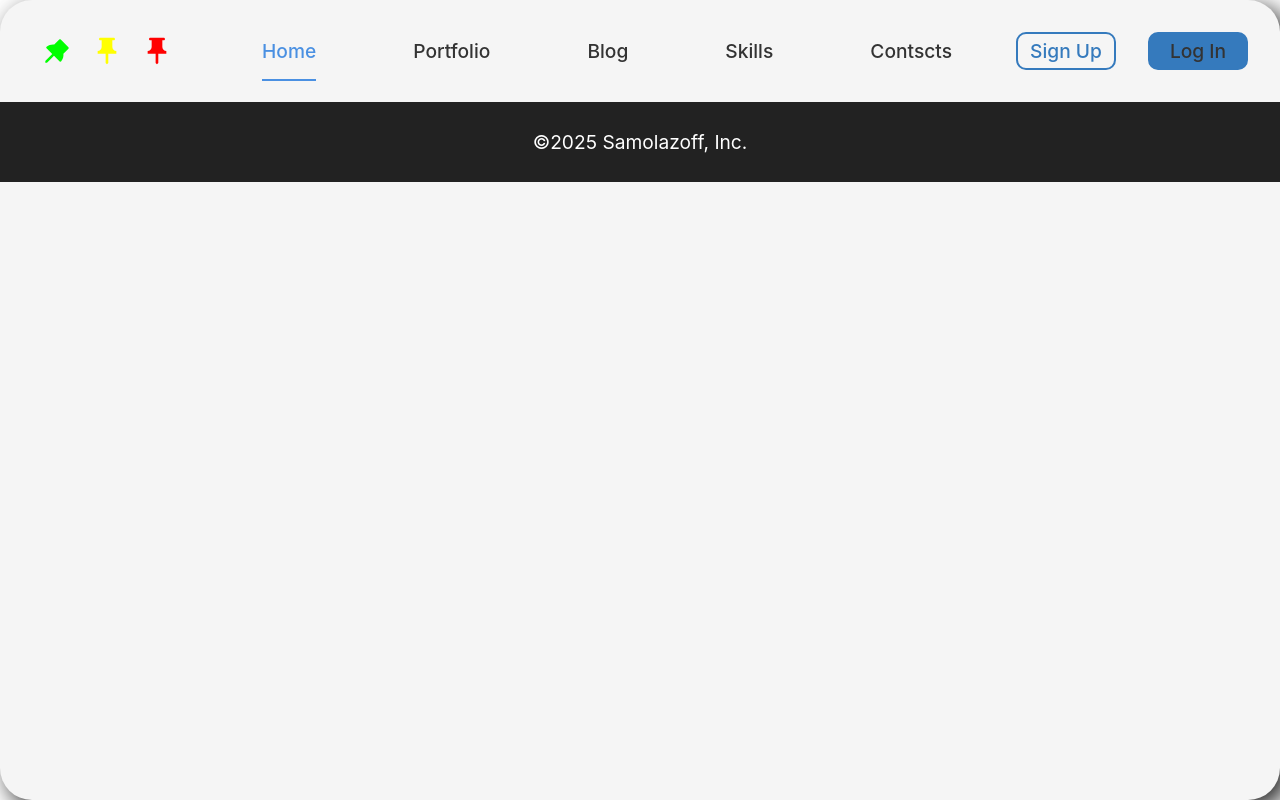
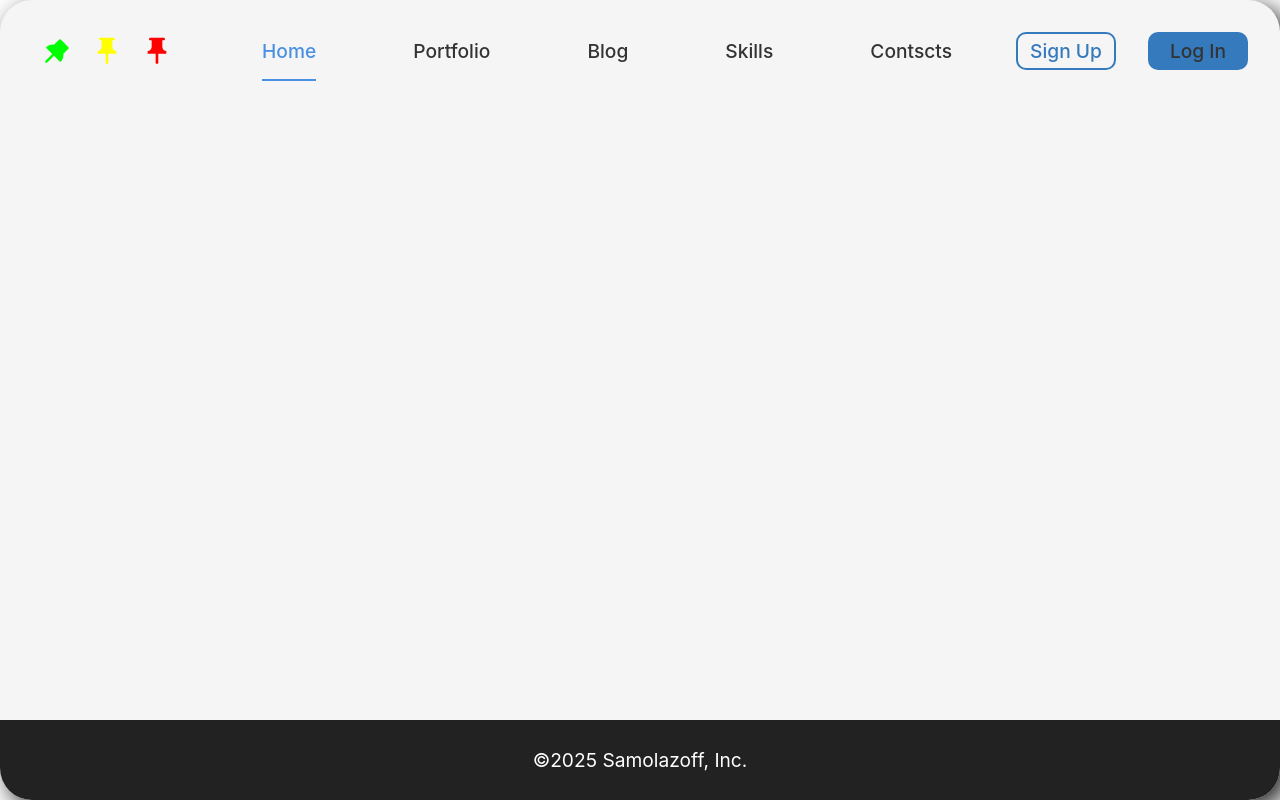
Before and after one commit to samolazoff/portfolio-samolazoff, a React (Vite) app in the folder frontend/: page / in a window 1280 px wide. Built offline with nearby package versions, Linux system fonts and the light colour scheme.

Commit message:
Fix main block

```diff
--- a/frontend/src/App.scss
+++ b/frontend/src/App.scss
@@ -5,7 +5,7 @@
     flex-direction: column;
     justify-content: flex-start;
     align-items: center;
-    min-height: 100vh;
+    height: 100vh;
     max-width: 1400px;
     margin: 0 auto;
     border-radius: 2rem;
--- a/frontend/src/layout/Footer/Footer.scss
+++ b/frontend/src/layout/Footer/Footer.scss
@@ -2,6 +2,7 @@
     display: flex;
     justify-content: center;
     align-items: center;
+    border-radius: 0 0 2rem 2rem;
     width: 100%;
     height: 80px;
     font-size: 1.2rem;
--- a/frontend/src/layout/Layout.scss
+++ b/frontend/src/layout/Layout.scss
@@ -0,0 +1,3 @@
+.app-main{
+    height: calc(100vh - 100px - 80px);
+}
```
